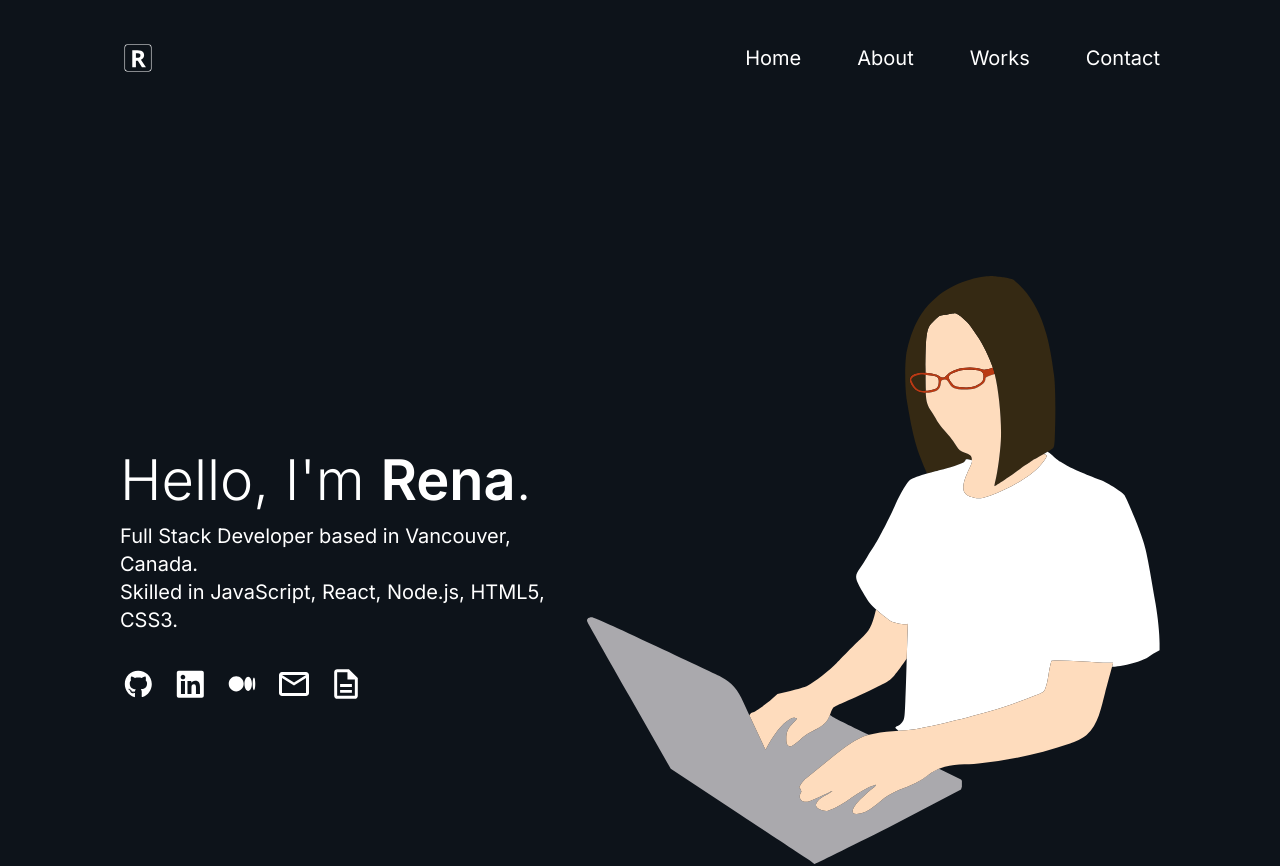
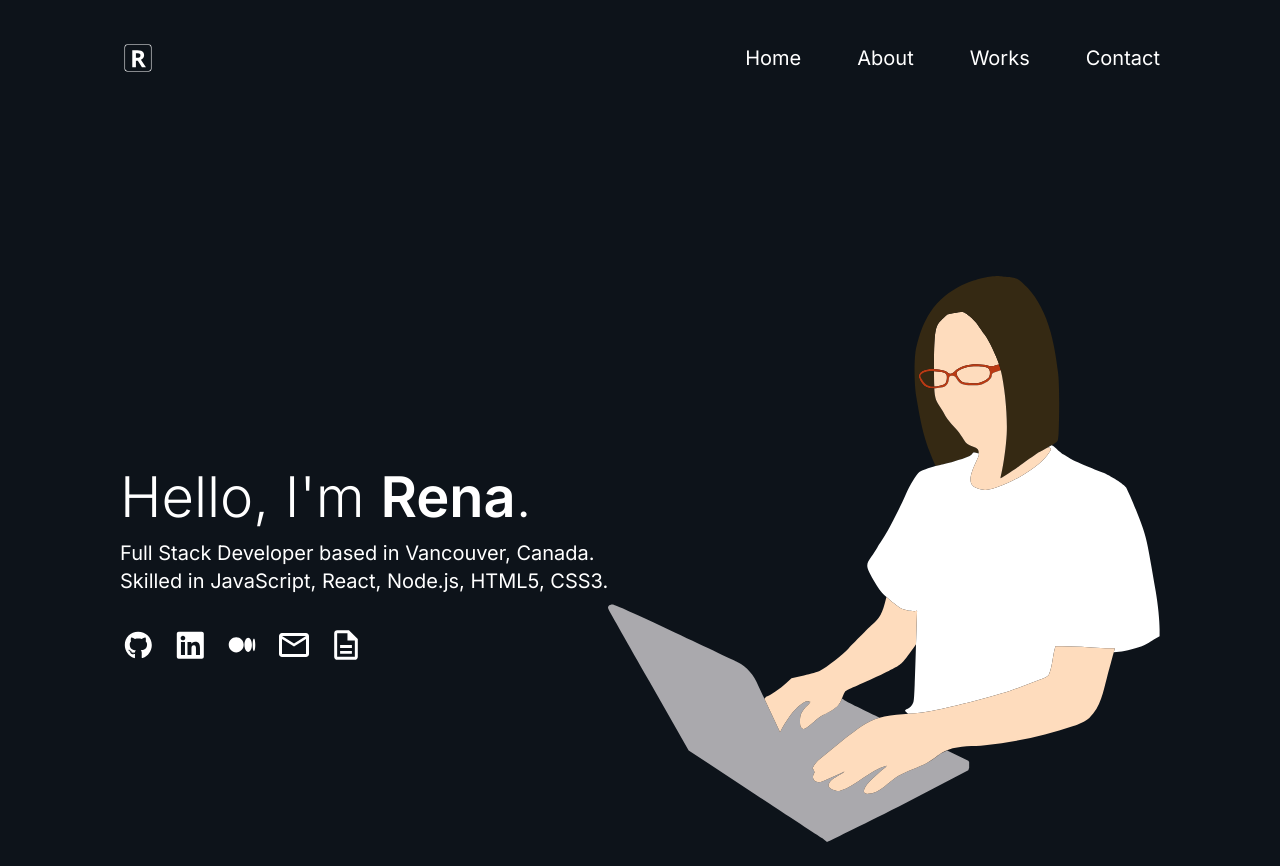
Before and after one commit to rena52107/portfolio, a Next.js app: page / in a window 1280 px wide. Shown: the top 866 px of the page. Built offline with nearby package versions, Linux system fonts and the light colour scheme.

Commit message:
style: Fix unexpected line break

```diff
--- a/src/app/components/Hero.tsx
+++ b/src/app/components/Hero.tsx
@@ -11,7 +11,7 @@ function Hero() {
               Hello, I&apos;m{" "}
               <span className="md:text-heading1 font-semibold">Rena</span>.
             </h1>
-            <p className="md:text-xl">
+            <p className="md:text-xl md:whitespace-nowrap">
               Full Stack Developer based in Vancouver, Canada. <br />
               Skilled in JavaScript, React, Node.js, HTML5, CSS3.
             </p>
```
